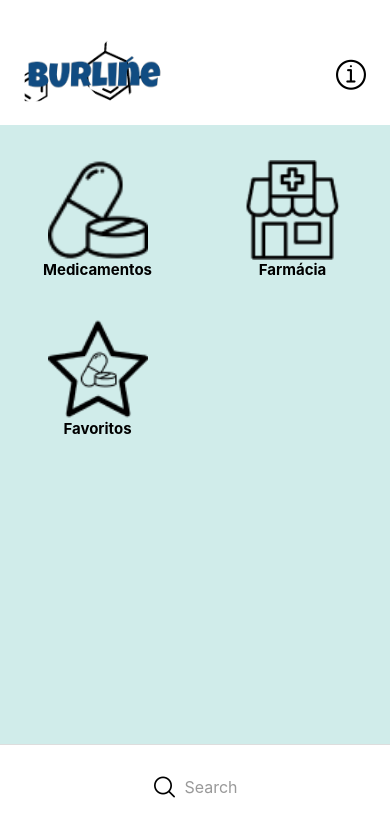
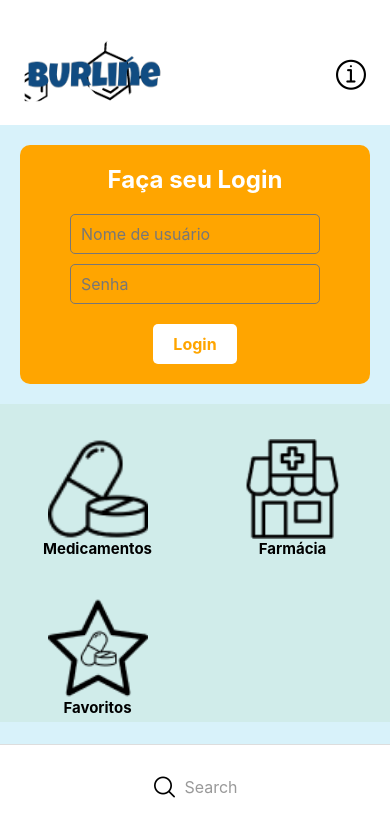
Before and after one commit to Hawksjc/burline.mobdev, a React Native app: screen / in a window 390 px wide. Shown: the top 836 px of the page. Built offline with nearby package versions, Linux system fonts and the light colour scheme.

Commit message:
adicionando formulário de login

```diff
--- a/App.js
+++ b/App.js
@@ -7,6 +7,8 @@ import {
   ScrollView,
   Image,
   Button,
+  TextInput,
+  TouchableOpacity,
 } from "react-native";
 import { AntDesign } from "@expo/vector-icons";
 
@@ -51,6 +53,27 @@ export default function App() {
           color="black"
         />
       </View>
+
+      <ScrollView>
+        <View style={styles.loginContainer}>
+          <Text style={styles.loginTitle}>Faça seu Login</Text>
+          <View style={styles.formContainer}>
+            <TextInput
+              style={styles.loginInput}
+              placeholder="Nome de usuário"
+              placeholderTextColor="#777"
+            />
+            <TextInput
+              style={styles.loginInput}
+              placeholder="Senha"
+              secureTextEntry={true}
+              placeholderTextColor="#777"
+            />
+            <TouchableOpacity style={styles.loginButton}>
+              <Text style={styles.loginButtonText}>Login</Text>
+            </TouchableOpacity>
+          </View>
+        </View>
         <View style={styles.content}>
           <FlatList
             numColumns={2}
@@ -67,6 +90,7 @@ export default function App() {
             keyExtractor={(item) => item.key}
           />
         </View>
+      </ScrollView>
 
       <View style={styles.footer}>
         <AntDesign name="search1" size={24} color="black" />
@@ -105,14 +129,13 @@ const styles = StyleSheet.create({
     flex: 1,
   },
   flatListContainer: {
-    justifyContent: 'space-between',
+    justifyContent: "space-between",
   },
   box: {
     display: "flex",
     padding: 5,
     alignItems: "center",
-    width: '50%',
-
+    width: "50%",
   },
   image: {
     padding: 10,
@@ -127,7 +150,7 @@ const styles = StyleSheet.create({
     display: "flex",
     flexDirection: "column",
     alignItems: "center",
-    marginTop: 30
+    marginTop: 30,
   },
   design: {
     display: "flex",
@@ -139,6 +162,55 @@ const styles = StyleSheet.create({
     fontWeight: "700",
     marginTop: 10,
     textAlign: "center",
+  },
+  loginContainer: {
+    backgroundColor: "#ffa500", // cor laranja
+    margin: 20, // margem de 20
+    padding: 20, // preenchimento de 20
+    borderRadius: 10, // borda arredondada de 10
+    display: "flex",
+    alignItems: "center",
+    justifyContent: "center",
+  },
+
+  loginTitle: {
+    fontSize: 24, // tamanho da fonte de 24
+    fontWeight: "bold",
+    color: "white", // cor do texto branca
+    marginBottom: 20, // margem inferior de 20
+    textAlign: "center",
+  },
+
+  formContainer: {
+    display: "flex",
+    flexDirection: "column",
+    alignItems: "center",
+    justifyContent: "center",
+  },
+
+  loginInput: {
+    height: 40,
+    width: 250,
+    marginBottom: 10, // margem inferior de 10
+    padding: 10, // preenchimento de 10
+    borderRadius: 5, // borda arredondada de 5
+    borderWidth: 1, // borda de 1 sólida com cor cinza
+    borderColor: "#777",
+    fontSize: 16, // tamanho da fonte de 16
+  },
+
+  loginButton: {
+    backgroundColor: "white", // cor do fundo branca
+    paddingVertical: 10, // preenchimento de 10 na vertical
+    paddingHorizontal: 20, // preenchimento de 20 na horizontal
+    borderRadius: 5, // borda arredondada de 5
+    marginTop: 10, // margem superior de 10
+  },
+
+  loginButtonText: {
+    color: "#ffa500", // cor do texto laranja
+    fontSize: 16, // tamanho da fonte de 16
+    fontWeight: "bold",
   },
   footer: {
     height: 100,
```
Lines whose indentation alone changed are shown as unchanged.
